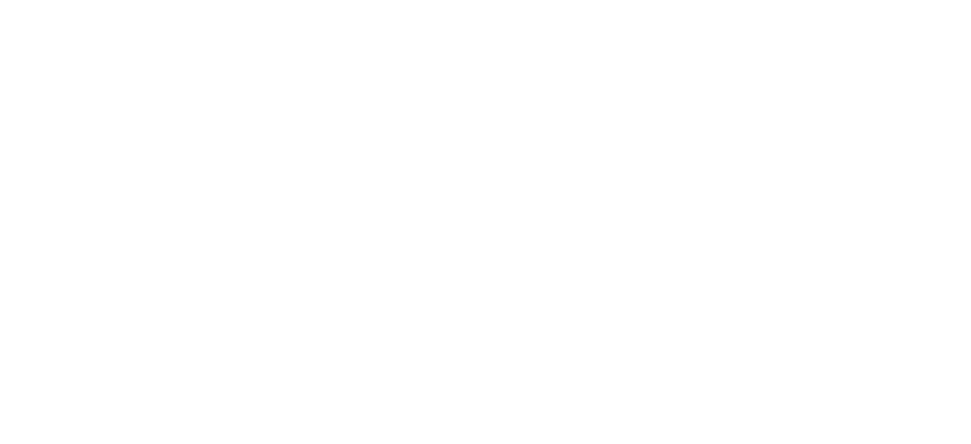
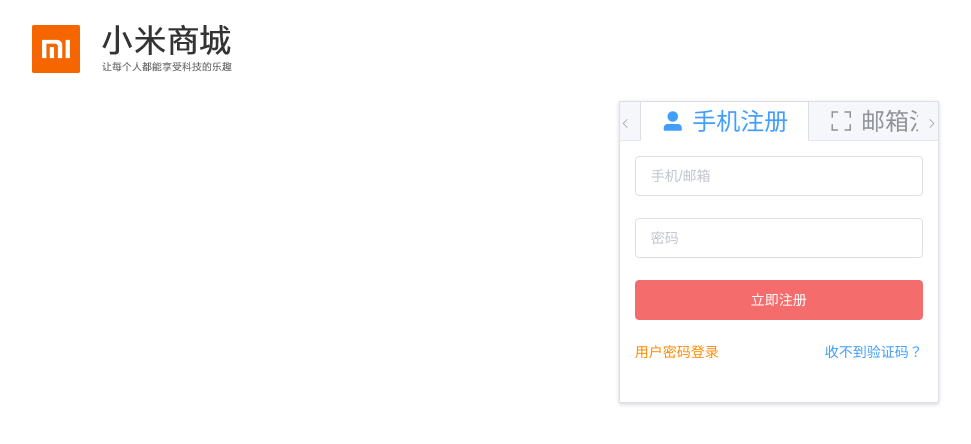
Before and after one commit to foreverLove1314/free-mall-serve, a Nuxt app: page /Register in a window 1280 px wide. Shown: the top 444 px of the page, without its empty margins (128-1099 px from the left). Built offline with nearby package versions, Linux system fonts and the light colour scheme.

Commit message:
完成注册页面部分布局

```diff
--- /dev/null
+++ b/assets/css/Register/Register.css
@@ -0,0 +1,19 @@
+.logo {
+  width: 200px;
+  height: 98px;
+  display: inline-block;
+  background: url("../../img/mistore_logo.png") no-repeat;
+}
+.aboutAccount {
+  margin-top: 20px;
+}
+.registerTab {
+  font-size: 24px;
+}
+.register {
+  color: #fe8c00;
+  text-decoration: none;
+}
+.noCode {
+  float: right;
+}
--- a/assets/css/login/login.scss
+++ b/assets/css/login/login.css
@@ -3,6 +3,9 @@
   height: 98px;
   display: inline-block;
   background: url("../../img/mistore_logo.png") no-repeat;
+}
+.aboutAccount{
+  margin-top: 20px;
 }
 .loginTab {
   font-size: 24px;
--- a/nuxt.config.js
+++ b/nuxt.config.js
@@ -1,54 +1,52 @@
-
 module.exports = {
-  mode: 'universal',
+  mode: "universal",
   /*
    ** Headers of the page
    */
   head: {
-    title: process.env.npm_package_name || '',
+    title: process.env.npm_package_name || "",
     meta: [
-      { charset: 'utf-8' },
-      { name: 'viewport', content: 'width=device-width, initial-scale=1' },
-      { hid: 'description', name: 'description', content: process.env.npm_package_description || '' }
+      { charset: "utf-8" },
+      { name: "viewport", content: "width=device-width, initial-scale=1" },
+      {
+        hid: "description",
+        name: "description",
+        content: process.env.npm_package_description || ""
+      }
     ],
-    link: [
-      { rel: 'icon', type: 'image/x-icon', href: '/favicon.ico' }
-    ]
+    link: [{ rel: "icon", type: "image/x-icon", href: "/favicon.ico" }]
   },
   /*
    ** Customize the progress-bar color
    */
-  loading: { color: '#fff' },
+  loading: { color: "#fff" },
   /*
    ** Global CSS
    */
   css: [
-    'element-ui/lib/theme-chalk/index.css'
+    "element-ui/lib/theme-chalk/reset.css",
+    "element-ui/lib/theme-chalk/index.css"
   ],
   /*
    ** Plugins to load before mounting the App
    */
-  plugins: [
-    '@/plugins/element-ui'
-  ],
+  plugins: ["@/plugins/element-ui"],
   /*
    ** Nuxt.js dev-modules
    */
-  buildModules: [
-  ],
+  buildModules: [],
   /*
    ** Nuxt.js modules
    */
   modules: [
     // Doc: https://axios.nuxtjs.org/usage
-    '@nuxtjs/axios',
+    "@nuxtjs/axios"
   ],
   /*
    ** Axios module configuration
    ** See https://axios.nuxtjs.org/options
    */
-  axios: {
-  },
+  axios: {},
   /*
    ** Build configuration
    */
@@ -57,7 +55,6 @@
     /*
      ** You can extend webpack config here
      */
-    extend (config, ctx) {
+    extend(config, ctx) {}
   }
-  }
-}
+};
--- a/pages/Login.vue
+++ b/pages/Login.vue
@@ -42,7 +42,7 @@
                   @click="login('ruleForm')"
                   >登录</el-button
                 >
-                <p>
+                <p class="aboutAccount">
                   还没有账号？
                   <a href="/register" class="register">免费注册</a> |
                   <a href="/ResetAccount" class="forgetAccount">忘记账号？</a>
@@ -120,6 +120,6 @@
 };
 </script>
 
-<style lang="scss">
-@import url("@/assets/css/login/login.scss");
+<style scoped>
+@import url("@/assets/css/login/login.css");
 </style>
--- a/pages/Register.vue
+++ b/pages/Register.vue
@@ -1,15 +1,124 @@
 <template>
   <div>
-
+    <el-row>
+      <el-col :span="12" :offset="3">
+        <a href="https://www.mi.com/index.html" class="logo"></a>
+      </el-col>
+    </el-row>
+    <el-row>
+      <el-col :span="6" :offset="14">
+        <el-tabs type="border-card">
+          <el-tab-pane>
+            <span slot="label" class="registerTab">
+              <i class="el-icon-user-solid"></i>
+              手机注册
+            </span>
+            <el-form
+              :model="ruleForm"
+              status-icon
+              :rules="rules"
+              ref="ruleForm"
+              class="demo-ruleForm"
+            >
+              <el-form-item prop="account">
+                <el-input
+                  v-model="ruleForm.account"
+                  autocomplete="off"
+                  placeholder="手机/邮箱"
+                ></el-input>
+              </el-form-item>
+              <el-form-item prop="password">
+                <el-input
+                  type="password"
+                  v-model="ruleForm.password"
+                  autocomplete="off"
+                  placeholder="密码"
+                ></el-input>
+              </el-form-item>
+              <el-form-item>
+                <el-button
+                  type="danger"
+                  style="width: 100%;"
+                  @click="login('ruleForm')"
+                  >立即注册</el-button
+                >
+                <p class="aboutAccount">
+                  <a href="/login" class="register">用户密码登录</a>
+                  <a class="noCode">收不到验证码？</a>
+                </p>
+              </el-form-item>
+            </el-form>
+          </el-tab-pane>
+          <el-tab-pane>
+            <span slot="label" class="registerTab">
+              <i class="el-icon-full-screen"></i>
+              邮箱注册
+            </span>
+          </el-tab-pane>
+        </el-tabs>
+      </el-col>
+    </el-row>
   </div>
 </template>
 
 <script>
-  export default {
-
+export default {
+  name: "login",
+  data() {
+    return {
+      ruleForm: {
+        account: "",
+        password: ""
+      },
+      rules: {
+        account: [
+          {
+            require: true,
+            trigger: ["blur", "change"],
+            validator: (rule, value, callback) => {
+              let phone = /^(((13[0-9]{1})|(15[0-9]{1})|(16[0-9]{1})|(17[3-8]{1})|(18[0-9]{1})|(19[0-9]{1})|(14[5-7]{1}))+\d{8})$/;
+              let email = /^\w+([-+.]\w+)*@\w+([-.]\w+)*\.\w+([-.]\w+)*$/;
+              if (value === "") {
+                callback(new Error("请输入账号！"));
+              } else if (!phone.test(value) && !email.test(value)) {
+                callback(new Error("账号不是手机号或者邮箱！"));
+              } else {
+                callback();
+              }
+            }
+          }
+        ],
+        password: [
+          {
+            require: true,
+            trigger: ["blur", "change"],
+            validator: (rule, value, callback) => {
+              if (value === "") {
+                callback(new Error("请输入密码！"));
+              } else {
+                callback();
+              }
+            }
+          }
+        ]
+      }
+    };
+  },
+  methods: {
+    login(formName) {
+      this.$refs[formName].validate(valid => {
+        if (valid) {
+          this.$message("submit!");
+        } else {
+          this.$message.error("error submit!!");
+          return false;
+        }
+      });
+    }
   }
+};
 </script>
 
 <style scoped>
-
+@import url("@/assets/css/Register/Register.css");
 </style>
```
Also changed, not shown: package.json (+4 -4 lines), 2 other files (tests, documents, lock files or other folders). Lines whose indentation alone changed are shown as unchanged.
